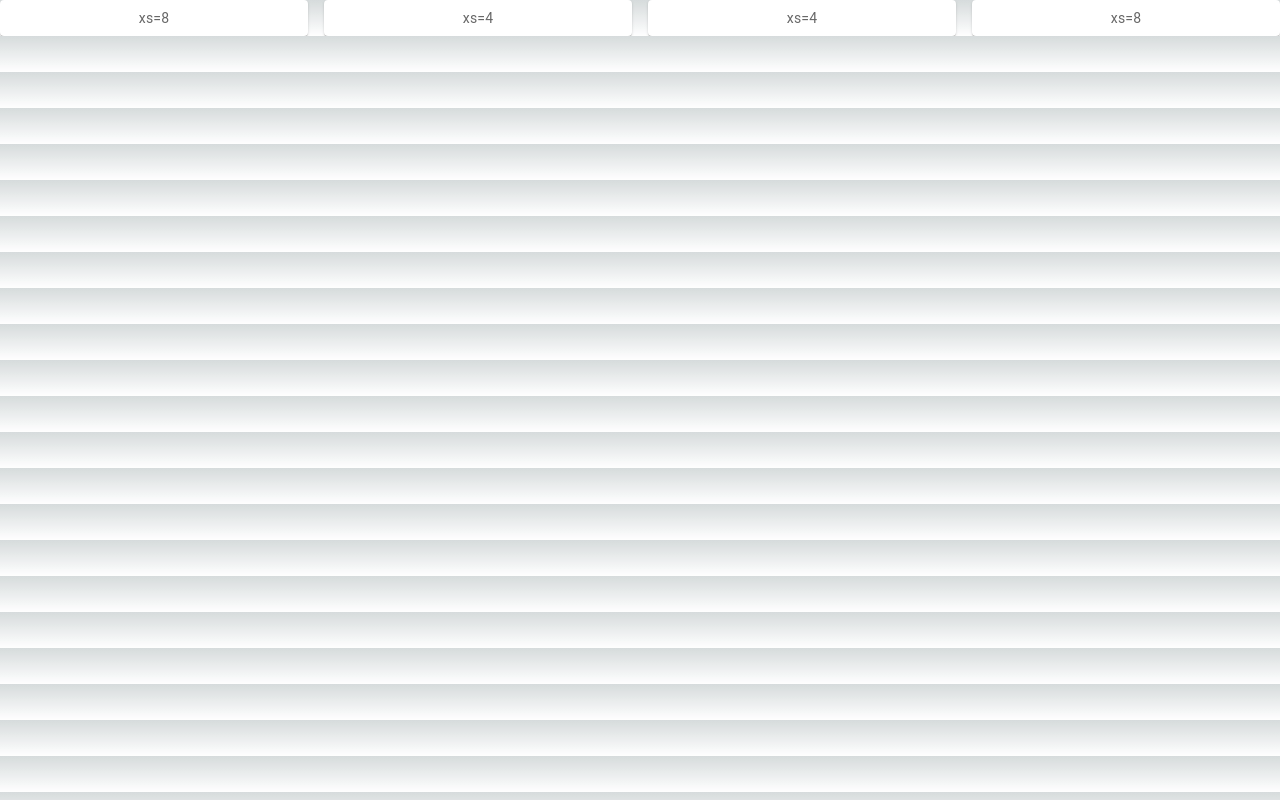
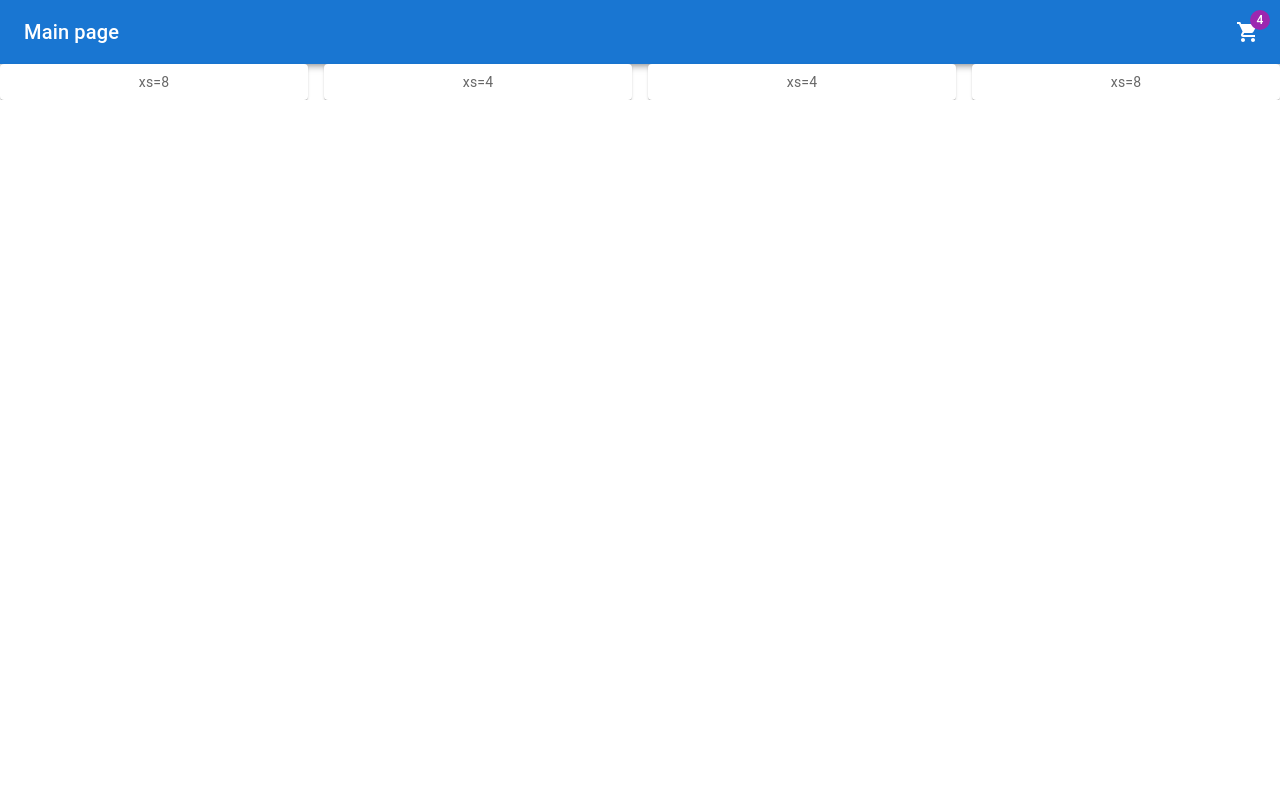
Before and after one commit to Ramil001/app.mit.kh.ua, a Next.js app: page /checkout in a window 1280 px wide. Built offline with nearby package versions, Linux system fonts and the light colour scheme.

Commit message:
added header

```diff
--- a/src/app/checkout/page.tsx
+++ b/src/app/checkout/page.tsx
@@ -5,6 +5,7 @@ import { styled } from '@mui/material/styles';
 import Box from '@mui/material/Box';
 import Paper from '@mui/material/Paper';
 import Grid from '@mui/material/Grid';
+import Header from '@/components/Header/Header';
 
 const Item = styled( Paper )( ( { theme } ) => ( {
  backgroundColor: theme.palette.mode === 'dark' ? '#1A2027' : '#fff',
@@ -16,6 +17,8 @@ const Item = styled( Paper )( ( { theme } ) => ( {
 
 export default function Checkout () {
  return (
+  <>
+   <Header />
    <Box sx={{ flexGrow: 1 }}>
     <Grid container spacing={2}>
      <Grid item xs={12} lg={3}>
@@ -32,5 +35,7 @@ export default function Checkout () {
      </Grid>
     </Grid>
    </Box>
+  </>
+
  );
 }
--- a/src/app/globals.css
+++ b/src/app/globals.css
@@ -9,30 +9,24 @@
   --background-start-rgb: 214, 219, 220;
   --background-end-rgb: 255, 255, 255;
 
-  --primary-glow: conic-gradient(
-    from 180deg at 50% 50%,
+  --primary-glow: conic-gradient(from 180deg at 50% 50%,
       #16abff33 0deg,
       #0885ff33 55deg,
       #54d6ff33 120deg,
       #0071ff33 160deg,
-    transparent 360deg
-  );
-  --secondary-glow: radial-gradient(
-    rgba(255, 255, 255, 1),
-    rgba(255, 255, 255, 0)
-  );
+      transparent 360deg);
+  --secondary-glow: radial-gradient(rgba(255, 255, 255, 1),
+      rgba(255, 255, 255, 0));
 
   --tile-start-rgb: 239, 245, 249;
   --tile-end-rgb: 228, 232, 233;
-  --tile-border: conic-gradient(
-    #00000080,
+  --tile-border: conic-gradient(#00000080,
       #00000040,
       #00000030,
       #00000020,
       #00000010,
       #00000010,
-    #00000080
-  );
+      #00000080);
 
   --callout-rgb: 238, 240, 241;
   --callout-border-rgb: 172, 175, 176;
@@ -47,24 +41,20 @@
     --background-end-rgb: 0, 0, 0;
 
     --primary-glow: radial-gradient(rgba(1, 65, 255, 0.4), rgba(1, 65, 255, 0));
-    --secondary-glow: linear-gradient(
-      to bottom right,
+    --secondary-glow: linear-gradient(to bottom right,
         rgba(1, 65, 255, 0),
         rgba(1, 65, 255, 0),
-      rgba(1, 65, 255, 0.3)
-    );
+        rgba(1, 65, 255, 0.3));
 
     --tile-start-rgb: 2, 13, 46;
     --tile-end-rgb: 2, 5, 19;
-    --tile-border: conic-gradient(
-      #ffffff80,
+    --tile-border: conic-gradient(#ffffff80,
         #ffffff40,
         #ffffff30,
         #ffffff20,
         #ffffff10,
         #ffffff10,
-      #ffffff80
-    );
+        #ffffff80);
 
     --callout-rgb: 20, 20, 20;
     --callout-border-rgb: 108, 108, 108;
@@ -87,12 +77,12 @@ body {
 
 body {
   color: rgb(var(--foreground-rgb));
-  background: linear-gradient(
+  /* background: linear-gradient(
       to bottom,
       transparent,
       rgb(var(--background-end-rgb))
     )
-    rgb(var(--background-start-rgb));
+    rgb(var(--background-start-rgb)); */
 }
 
 a {
--- a/src/components/Footer/Footer.tsx
+++ b/src/components/Footer/Footer.tsx
@@ -1,3 +1,9 @@
+import * as React from 'react';
+import { styled } from '@mui/material/styles';
+import Box from '@mui/material/Box';
+import Paper from '@mui/material/Paper';
+import Grid from '@mui/material/Grid';
+
 export default function Footer () {
  return (
   <>
--- a/src/components/Header/Header.tsx
+++ b/src/components/Header/Header.tsx
@@ -1,7 +1,30 @@
+import React from 'react';
+import AppBar from '@mui/material/AppBar';
+import Toolbar from '@mui/material/Toolbar';
+import Typography from '@mui/material/Typography';
+import IconButton from '@mui/material/IconButton';
+import Badge from '@mui/material/Badge';
+import ShoppingCartIcon from '@mui/icons-material/ShoppingCart';
+import Box from '@mui/material/Box';
+import Link from 'next/link';
+
 export default function Header () {
  return (
-  <>
-   Header!
-  </>
- )
+  <AppBar position="static">
+   <Toolbar>
+    <Typography variant="h6" component="div" sx={{ flexGrow: 1 }}>
+     <Link href="/">Main page</Link>
+    </Typography>
+    <Box>
+     <Link href="/checkout" >
+      <IconButton edge="end" color="inherit">
+       <Badge badgeContent={4} color="secondary">
+        <ShoppingCartIcon />
+       </Badge>
+      </IconButton>
+     </Link>
+    </Box>
+   </Toolbar>
+  </AppBar>
+ );
 }
```
Also changed, not shown: src/app/page.tsx (+12 -4 lines). Lines whose indentation alone changed are shown as unchanged.
